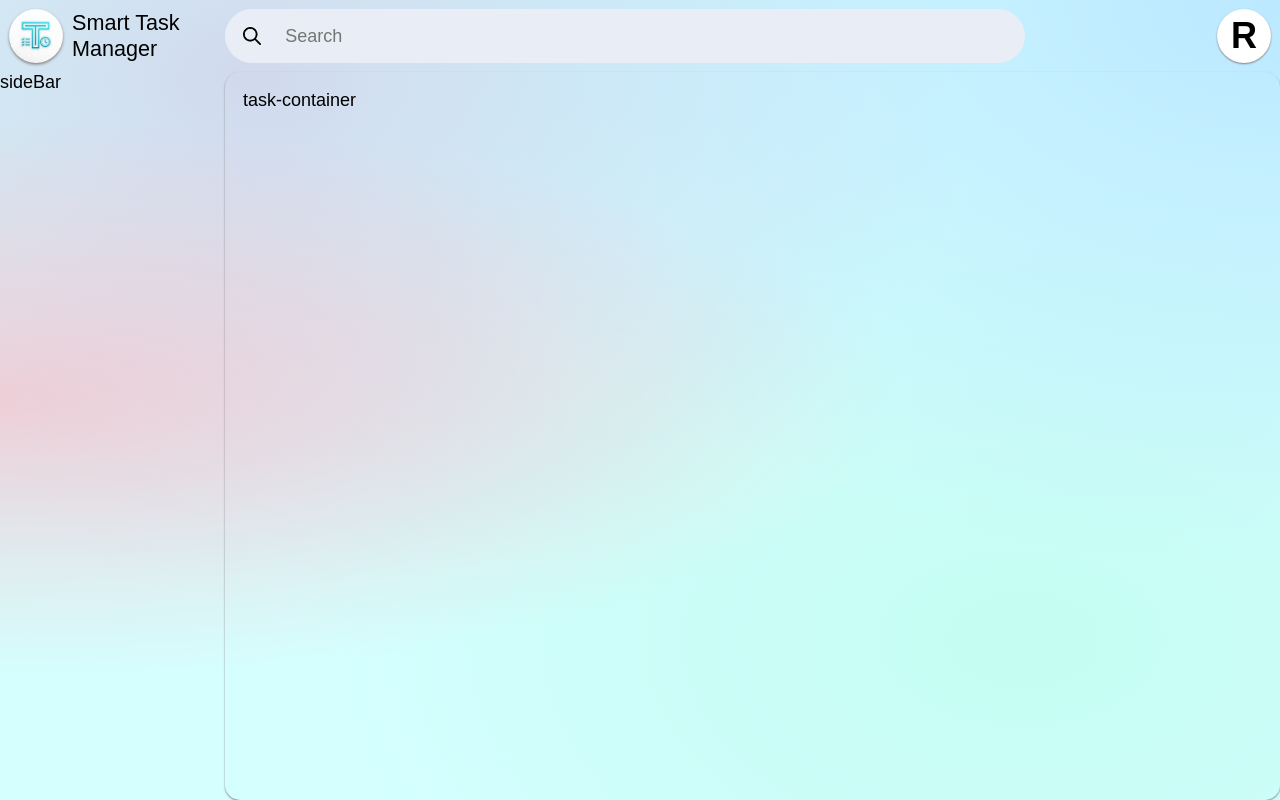
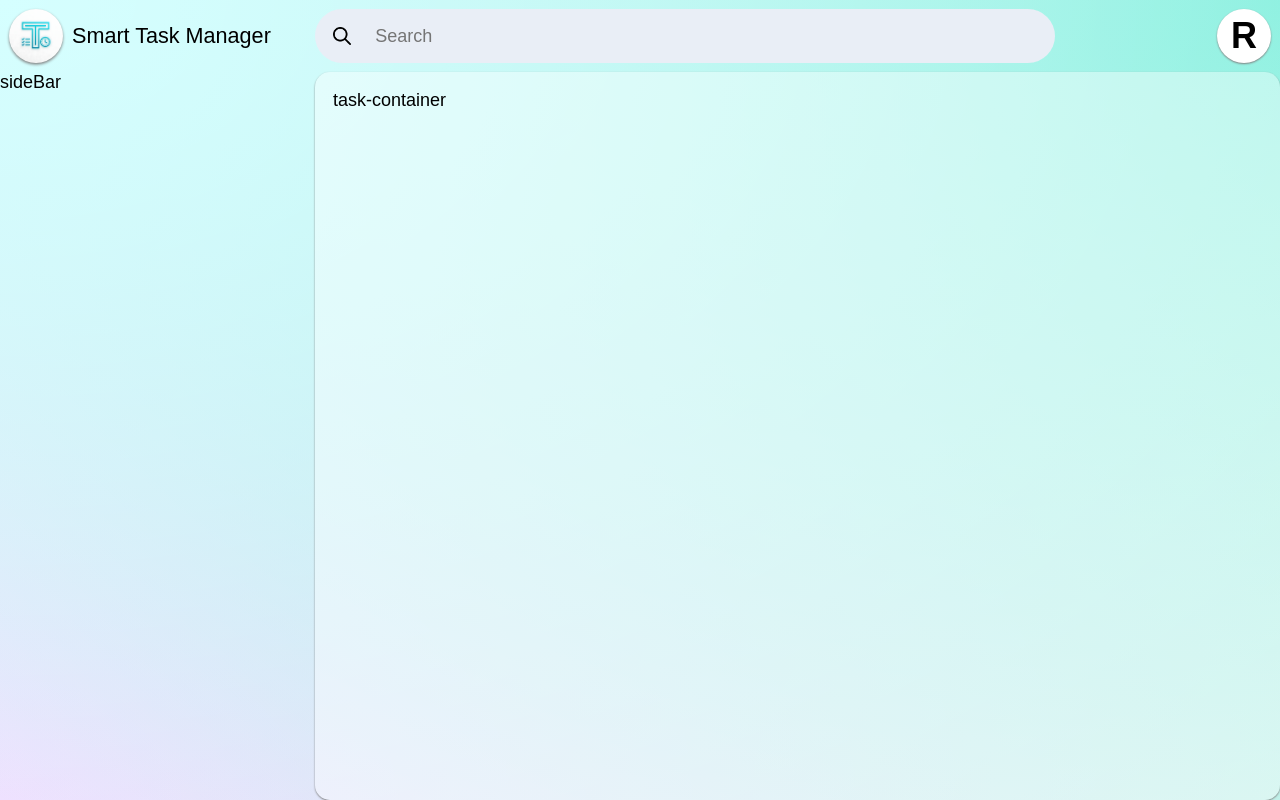
Before and after one commit to XtremeRahul007/smart-task-manager, a plain HTML site: page index.html in a window 1280 px wide. Drawn offline with Linux system fonts and the light colour scheme.

Commit message:
refactor(ui): adjust mesh gradients background and add the same background for popup menu and sidebar

```diff
--- a/style.css
+++ b/style.css
@@ -1,6 +1,11 @@
 :root {
     --box-shadow: 0px 1px 2px #808080;
-    --background-color: #d5ffff;
+    --background-color: #f3f3f3;
+    --background-gradient:
+        radial-gradient(at 0% 0%, #d5ffff 0px, transparent 100%),
+        radial-gradient(at 100% 0%, #74ebd5 0px, transparent 100%),
+        radial-gradient(at 0% 100%, #f9d5ff 0px, transparent 100%),
+        radial-gradient(at 100% 100%, #d5ffeb 0px, transparent 100%);
     --inner-bg-color: #fff;
     --inactive-bg-color: #e9eef6;
     --hover-bg-color: #d3d3d3;
@@ -35,18 +40,14 @@ body {
 
 .app-task-manager {
     display: grid;
-    grid-template-columns: 12.5rem 1fr 12.5rem;
+    grid-template-columns: 17.5rem 1fr 12.5rem;
     grid-template-rows: auto 1fr auto;
     grid-template-areas:
         "logo-text search profile"
         "sidebar task-main task-main"
         "footer footer footer";
     height: 100dvh;
-    background-image:
-        radial-gradient(at 0% 50%, #ffb6c199 0px, transparent 50%),
-        radial-gradient(at 100% 0%, #a2d2ff80 0px, transparent 50%),
-        radial-gradient(at 80% 80%, #b8fbe999 0px, transparent 50%),
-        radial-gradient(at 20% 10%, #cdb4db80 0px, transparent 50%);
+    background-image: var(--background-gradient);
 }
 
 .app-logo-text-header {
@@ -184,8 +185,7 @@ body {
     display: grid;
     border-radius: var(--radius-mid);
     padding: var(--common-padding);
-    background-color: var(--background-color);
-    box-shadow: var(--box-shadow);
+    background-image: var(--background-gradient);
     height: 25rem;
     width: 25rem;
     z-index: 200;
@@ -214,7 +214,7 @@ body {
 
 .app-task-container {
     grid-area: task-main;
-    background-color: transparent;
+    background-color: rgba(255, 255, 255, .4);
     border-radius: var(--radius-mid);
     overflow-y: auto;
     box-shadow: var(--box-shadow);
@@ -286,7 +286,7 @@ body {
         width: 80dvw;
         inset: unset;
         border: none;
-        background: var(--background-color);
+        background-image: var(--background-gradient);
         transform: translateX(-100%);
         transition: transform 1s var(--custom-transition);
         will-change: transform;
```
